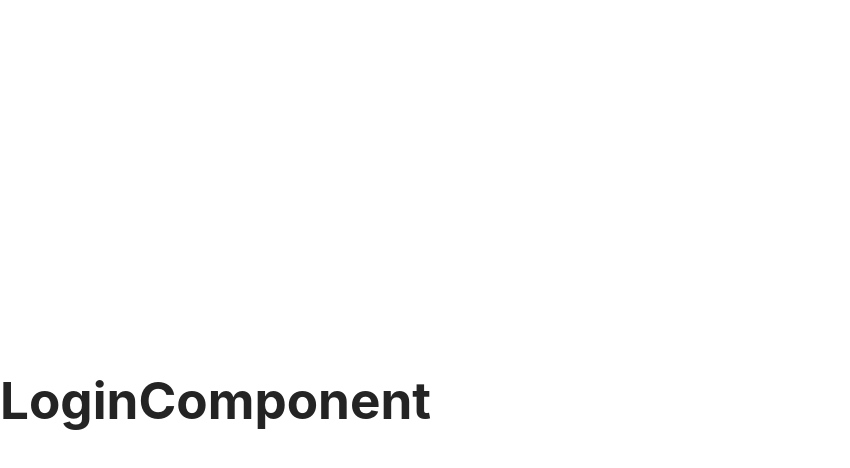
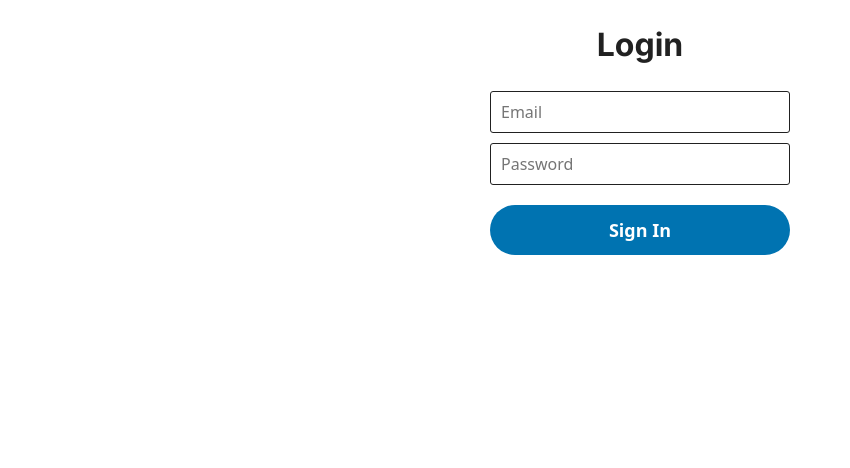
Before and after one commit to Teatoller/linkedin-clone, a React (Vite) app: page /login in a window 1280 px wide. Shown: the top 468 px of the page, without its empty margins (0-850 px from the left). Built offline with nearby package versions, Linux system fonts and the light colour scheme.

Commit message:
ft(login): add skeleton firebase integration
- integrate to login to firebase api

```diff
--- /dev/null
+++ b/src/Sass/LoginComponent.scss
@@ -0,0 +1,48 @@
+body {
+  margin: 0;
+  padding: 0;
+}
+
+.login-wrapper {
+    background-color: white !important;
+    height: 100vh;
+    .login-wrapper-inner {
+      display: flex;
+      flex-direction: column;
+      justify-content: center;
+      align-items: center;
+    }
+    .heading {
+      font-family: system-ui;
+      font-weight: 500;
+      color: rgba(0, 0, 0, 0.9);
+    }
+
+    .sub-heading {
+      margin-top: -20px;
+      font-family: system-ui;
+    }
+  }
+
+.login-btn {
+  width: 300px;
+  height: 50px;
+  background-color: #0073b1;
+  color: #ffffff;
+  font-family: system-ui;
+  font-weight: 600;
+  font-size: 18px;
+  margin-top: 20px;
+  padding: 10px 20px;
+  border-radius: 30px;
+  outline: none;
+  border: none;
+  cursor: pointer;
+}
+
+.login-input {
+  display: flex;
+  flex-direction: column;
+  gap: 10px;
+  width: 300px;
+}
--- /dev/null
+++ b/src/api/AuthApi.jsx
@@ -0,0 +1,11 @@
+import { signInWithEmailAndPassword } from "firebase/auth";
+import { authentication } from "../firebasConfig";
+
+export const LoginApi = (email, password) => {
+  try {
+    let response = signInWithEmailAndPassword(authentication, email, password);
+    return response;
+  } catch (error) {
+    return error;
+  }
+};
--- a/src/components/LoginComponent.jsx
+++ b/src/components/LoginComponent.jsx
@@ -1,7 +1,43 @@
-import React from 'react'
+import React, { useState } from "react";
+import "../Sass/LoginComponent.scss";
+import { LoginApi } from "../api/AuthApi";
 
 export default function LoginComponent() {
+  const [credentails, setCredentials] = useState({});
+
+  const login = async () => {
+    try {
+      await LoginApi(credentails.email, credentails.password);
+    } catch (error) {
+      console.log(error);
+    }
+  };
   return (
-    <div><h1>LoginComponent</h1></div>
-  )
+    <div className="login-wrapper">
+      <div className="login-wrapper-inner">
+        <h1>Login</h1>
+        <div className="login-input">
+          <input
+            type="email"
+            placeholder="Email"
+            onChange={(event) =>
+              setCredentials({ ...credentails, email: event.target.value })
+            }
+            className="common-input"
+          />
+          <input
+            type="password"
+            placeholder="Password"
+            onChange={(event) =>
+              setCredentials({ ...credentails, password: event.target.value })
+            }
+            className="common-input"
+          />
+        </div>
+        <button className="login-btn" onClick={login}>
+          Sign In
+        </button>
+      </div>
+    </div>
+  );
 }
--- a/src/firebasConfig.js
+++ b/src/firebasConfig.js
@@ -1,5 +1,6 @@
 // Import the functions you need from the SDKs you need
 import { initializeApp } from "firebase/app";
+import { getAuth } from "firebase/auth";
 // import { getAnalytics } from "firebase/analytics";
 // TODO: Add SDKs for Firebase products that you want to use
 // https://firebase.google.com/docs/web/setup#available-libraries
@@ -18,4 +19,5 @@ const firebaseConfig = {
 
 // Initialize Firebase
 export const app = initializeApp(firebaseConfig);
+export const authentication = getAuth();
 // const analytics = getAnalytics(app);
--- a/src/index.css
+++ /dev/null
@@ -1,30 +0,0 @@
-:root {
-  font-family: Inter, system-ui, Avenir, Helvetica, Arial, sans-serif;
-  line-height: 1.5;
-  font-weight: 400;
-
-  color-scheme: light dark;
-  color: #242424;
-  background-color: rgba(255, 255, 255, 0.87);
-
-  font-synthesis: none;
-  text-rendering: optimizeLegibility;
-  -webkit-font-smoothing: antialiased;
-  -moz-osx-font-smoothing: grayscale;
-  -webkit-text-size-adjust: 100%;
-}
-
-
-
-body {
-  margin: 0;
-  display: flex;
-  place-items: center;
-  min-width: 320px;
-  min-height: 100vh;
-}
-
-h1 {
-  font-size: 3.2em;
-  line-height: 1.1;
-}
--- /dev/null
+++ b/src/index.scss
@@ -0,0 +1,28 @@
+@import 'https://fonts.googleapis.com/css2?family=Inter:wght@400;500;600;700;800;900&display=swap';
+
+:root {
+  font-family: Inter, system-ui, Avenir, Helvetica, Arial, sans-serif;
+  line-height: 1.5;
+  font-weight: 400;
+  color: #212121;
+  background-color: rgba(224, 224, 224);
+}
+
+.common-input {
+  height: 20px;
+  padding: 10px;
+  background-color: white;
+  outline: none;
+  border: 1px solid #212121;
+  color: #212121;
+  border-radius: 3px;
+  font-family: system-ui;
+  font-size: 16px;
+}
+.common-input:focus {
+  outline: 1px solid #0072b1;
+}
+::placeholder {
+  font-family: system-ui;
+  font-size: 16px;
+}
--- a/src/main.jsx
+++ b/src/main.jsx
@@ -1,8 +1,10 @@
 import React from "react";
 import ReactDOM from "react-dom/client";
-import "./index.css";
+import "./index.scss";
 import { router } from "./Routes/index.jsx";
 import { RouterProvider } from "react-router-dom";
+
+import { app } from "./firebasConfig";
 
 ReactDOM.createRoot(document.getElementById("root")).render(
   <React.StrictMode>
```
